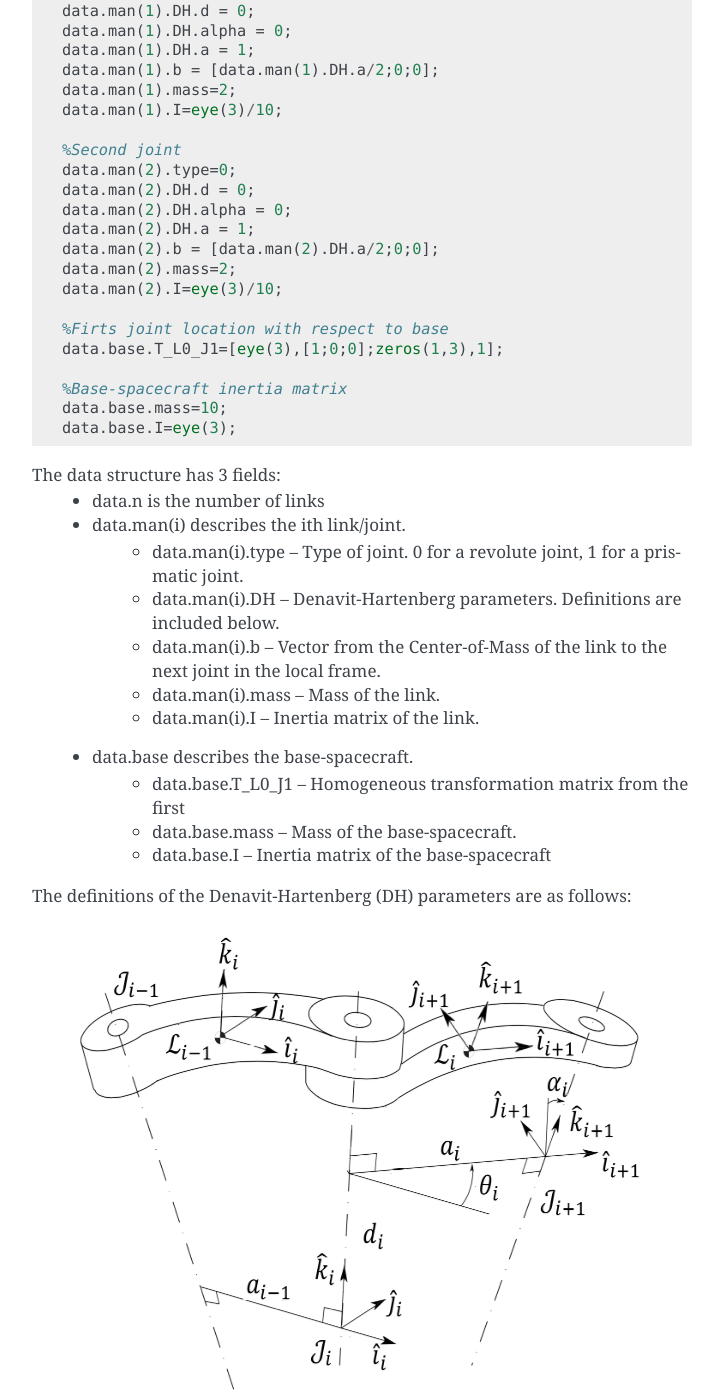
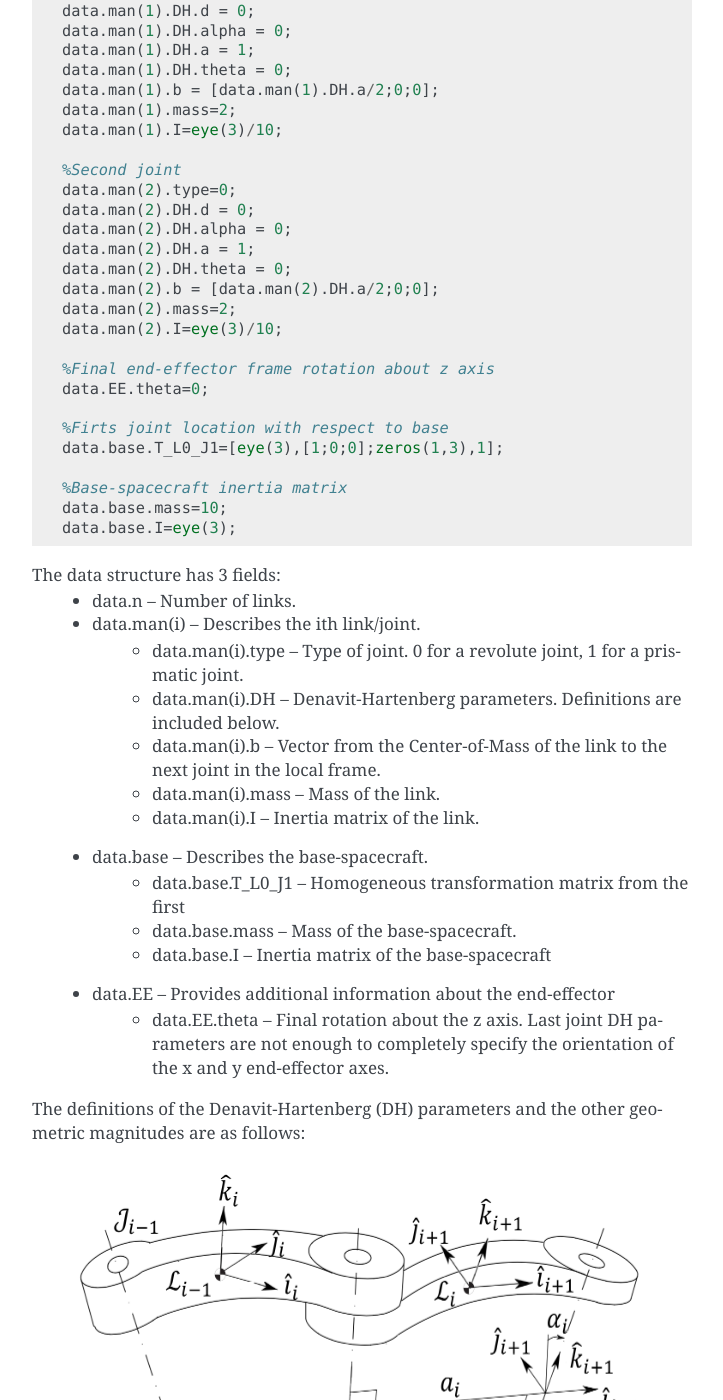
Before and after one commit to wujiashu0421/SPART, a Sphinx documentation site: the page built from docs/source/QuickStart.rst, in a window 1280 px wide and 1400 px high, scrolled down 489 px. Shown: the whole window, without its empty margins (388-1111 px from the left). Built offline with Sphinx 7.4.7, drawn with Linux system fonts in a browser that asks for light colours.

Commit message:
Updated documentation to reflect the last few code changes.

```diff
--- a/docs/source/QuickStart.rst
+++ b/docs/source/QuickStart.rst
@@ -21,6 +21,7 @@ Most of these functions require a description of the spacecraft-manipulator syst
 	data.man(1).DH.d = 0;
 	data.man(1).DH.alpha = 0;
 	data.man(1).DH.a = 1;
+	data.man(1).DH.theta = 0;
 	data.man(1).b = [data.man(1).DH.a/2;0;0];
 	data.man(1).mass=2;
 	data.man(1).I=eye(3)/10;
@@ -30,9 +31,13 @@ Most of these functions require a description of the spacecraft-manipulator syst
 	data.man(2).DH.d = 0;
 	data.man(2).DH.alpha = 0;
 	data.man(2).DH.a = 1;
+	data.man(2).DH.theta = 0;
 	data.man(2).b = [data.man(2).DH.a/2;0;0];
 	data.man(2).mass=2;
 	data.man(2).I=eye(3)/10;
+
+	%Final end-effector frame rotation about z axis
+	data.EE.theta=0;
 
 	%Firts joint location with respect to base
 	data.base.T_L0_J1=[eye(3),[1;0;0];zeros(1,3),1];
@@ -42,20 +47,22 @@ Most of these functions require a description of the spacecraft-manipulator syst
 	data.base.I=eye(3);
 
 The data structure has 3 fields:
-	* data.n is the number of links
-	* data.man(i) describes the ith link/joint.
+	* data.n -- Number of links.
+	* data.man(i) -- Describes the ith link/joint.
 		* data.man(i).type -- Type of joint. 0 for a revolute joint, 1 for a prismatic joint.
 		* data.man(i).DH -- Denavit-Hartenberg parameters. Definitions are included below.
 		* data.man(i).b -- Vector from the Center-of-Mass of the link to the next joint in the local frame.
 		* data.man(i).mass -- Mass of the link.
 		* data.man(i).I -- Inertia matrix of the link.
-	* data.base describes the base-spacecraft.
+	* data.base -- Describes the base-spacecraft.
 		* data.base.T_L0_J1 -- Homogeneous transformation matrix from the first
 		* data.base.mass -- Mass of the base-spacecraft.
 		* data.base.I -- Inertia matrix of the base-spacecraft
+	* data.EE -- Provides additional information about the end-effector
+		* data.EE.theta -- Final rotation about the z axis. Last joint DH parameters are not enough to completely specify the orientation of the x and y end-effector axes.
 
 
-The definitions of the Denavit-Hartenberg (DH) parameters are as follows:
+The definitions of the Denavit-Hartenberg (DH) parameters and the other geometric magnitudes are as follows:
 
 .. figure:: Figures/DH.png
    :scale: 50 %
```
